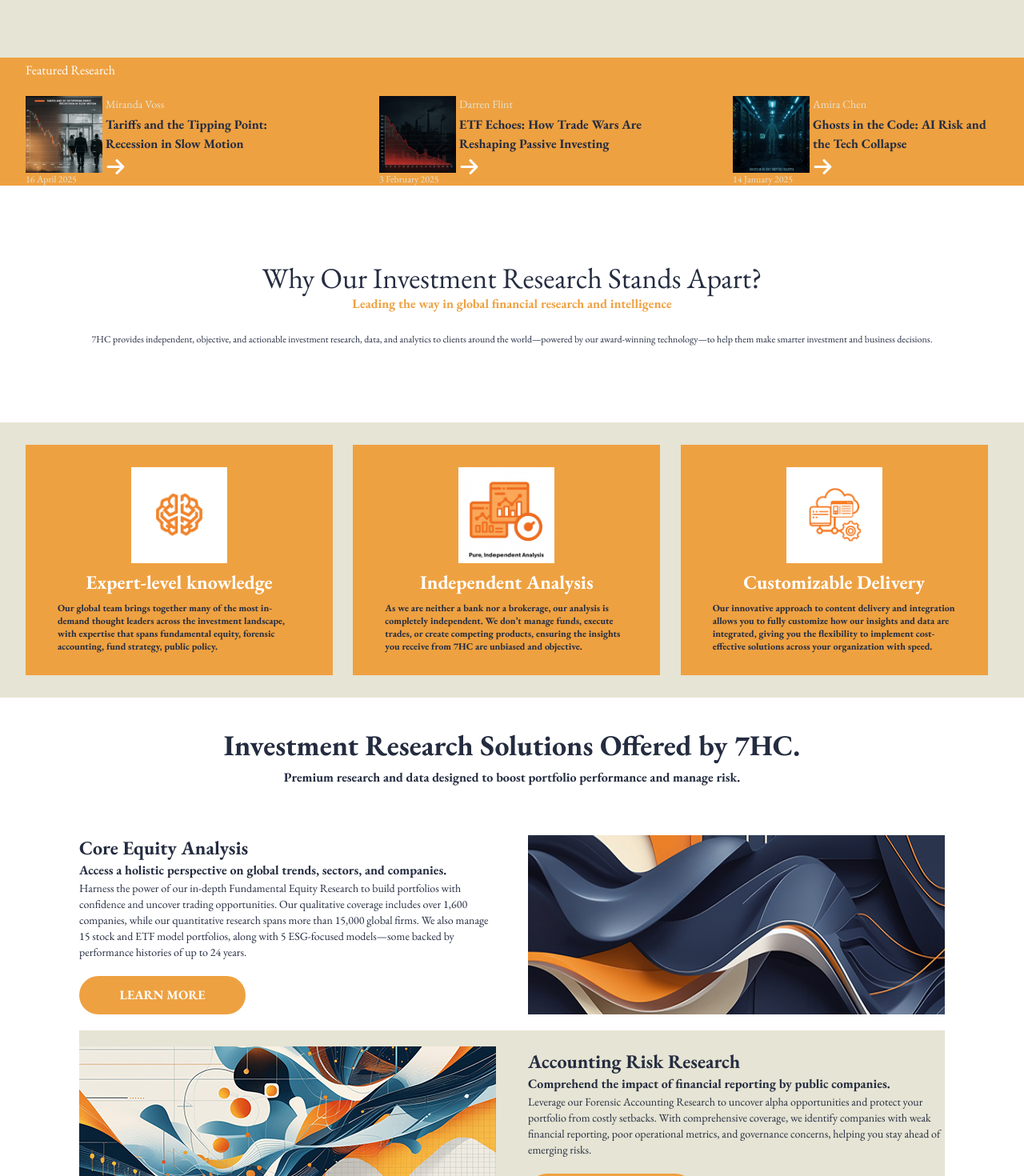
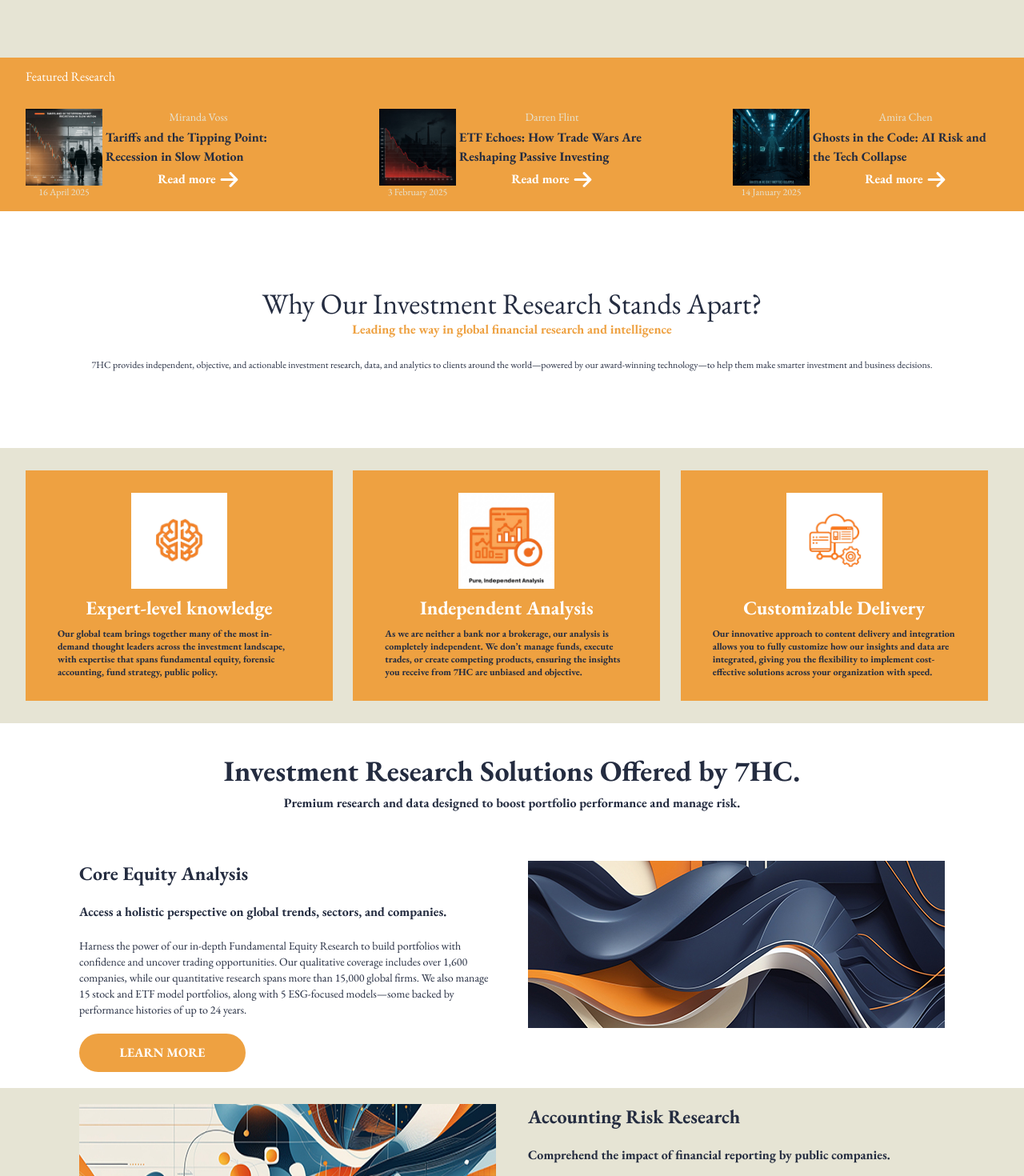
Before and after one commit to Nousquantech/sevenhudsoncapital, a Next.js app: page / in a window 1280 px wide. Shown: the part 520-1990 px from the top of the page at 80% size. Built offline with nearby package versions, Linux system fonts and the light colour scheme.

Commit message:
mobile view end

```diff
--- a/app/components/BottomMenu.tsx
+++ b/app/components/BottomMenu.tsx
@@ -41,7 +41,7 @@ const MenuItems = [
 ];
 const BottomMenu = () => {
   return (
-    <div className="grid grid-cols-4 gap-3 justify-center py-6">
+    <div className="grid grid-cols-1 lg:grid-cols-4 gap-3 justify-center py-6">
       {MenuItems.map((item) => (
         <div key={item.title} className="mb-1">
           <h3 className="text-xl font-bold text-white mb-2">{item.title}</h3>
--- a/app/components/CardFive.tsx
+++ b/app/components/CardFive.tsx
@@ -24,8 +24,8 @@ const CardFive = ({
   return (
     <>
       {type === "left" ? (
-        <Container bgColor="bg-bg-bage">
-          <div className="flex flex-row justify-center my-5 gap-10">
+        <div className="bg-bg-bage w-full">
+          <div className="flex flex-col lg:flex-row justify-center my-5 gap-10 mx-8 lg:mx-0">
             <Image
               src={icn}
               alt="icon"
@@ -33,10 +33,14 @@ const CardFive = ({
               height={209}
               objectFit="cover"
             />
-            <div className="flex flex-col justify-center items-start gap-5 max-w-[521px]">
-              <div>
-                <div className="text-navi font-bold text-2xl">{title}</div>
-                <div className="text-navi font-bold text-base">{subtitle}</div>
+            <div className="flex flex-col justify-center items-center lg:items-start  gap-5 max-w-[521px]">
+              <div className="flex flex-col gap-5">
+                <div className="text-navi font-bold text-2xl text-center lg:text-left">
+                  {title}
+                </div>
+                <div className="text-navi font-bold text-base text-center lg:text-left">
+                  {subtitle}
+                </div>
                 <div className="text-navi text-sm">{mainText}</div>
               </div>
               <Link
@@ -47,14 +51,27 @@ const CardFive = ({
               </Link>
             </div>
           </div>
-        </Container>
+        </div>
       ) : (
-        <Container bgColor="bg-white">
-          <div className="flex flex-row justify-center my-5 gap-10">
-            <div className="flex flex-col justify-center items-start gap-5 max-w-[521px]">
-              <div>
-                <div className="text-navi font-bold text-2xl">{title}</div>
-                <div className="text-navi font-bold text-base">{subtitle}</div>
+        <div className="bg-white">
+          <div className="flex flex-col lg:flex-row justify-center my-5 gap-10 mx-8 lg:mx-0">
+            <div className="lg:hidden ">
+              <Image
+                src={icn}
+                alt="icon"
+                width={521}
+                height={209}
+                objectFit="cover"
+              />
+            </div>
+            <div className="flex flex-col justify-center items-center lg:items-start gap-5 max-w-[521px]">
+              <div className="flex flex-col gap-5">
+                <div className="text-navi font-bold text-2xl text-center lg:text-left">
+                  {title}
+                </div>
+                <div className="text-navi font-bold text-base text-center lg:text-left">
+                  {subtitle}
+                </div>
                 <div className="text-navi text-sm">{mainText}</div>
               </div>
               <Link
@@ -64,6 +81,7 @@ const CardFive = ({
                 <div className="text-white font-bold text-base">LEARN MORE</div>
               </Link>
             </div>
+            <div className="hidden lg:block">
               <Image
                 src={icn}
                 alt="icon"
@@ -72,7 +90,8 @@ const CardFive = ({
                 objectFit="cover"
               />
             </div>
-        </Container>
+          </div>
+        </div>
       )}
     </>
   );
--- a/app/components/Copyrights.tsx
+++ b/app/components/Copyrights.tsx
@@ -5,11 +5,11 @@ import { FaLinkedin, FaYoutube } from "react-icons/fa";
 const Copyrights = () => {
   const currentYear = new Date().getFullYear();
   return (
-    <div className="flex flex-row justify-center gap-10 text-white">
-      <div className="text-xl">
+    <div className="flex flex-col-reverse lg:flex-row items-center justify-center gap-5 lg:gap-10 text-white">
+      <div className="text-base lg:text-xl">
         &copy; Copyright {currentYear}, 7HC. All Right Reserved
       </div>
-      <Link href="/" className="text-xl">
+      <Link href="/" className="text-base lg:text-xl">
         Privacy Policy
       </Link>
       <div className="flex flex-row gap-4 items-center">
--- a/app/components/Research.tsx
+++ b/app/components/Research.tsx
@@ -13,17 +13,23 @@ interface ResearchProps {
 const Research = ({ photo, date, author, mainText }: ResearchProps) => {
   return (
     <Link href="/">
-      <div className="flex flex-row gap-1 h-fit">
-        <div className="flex flex-col justify-start">
+      <div className="flex lg:flex-row flex-col gap-1 h-fit">
+        <div className="flex flex-col items-center lg:justify-start">
           <Image src={photo} alt="research" width={96} height={96} />
-          <span className="text-xs text-data-text">{date}</span>
+          <span className="text-xs text-data-text hidden lg:block">{date}</span>
         </div>
-        <div className="flex flex-col justify-start gap-1">
+        {/* TODO: Change cards design */}
+        <div className="flex flex-col items-center lg:justify-start gap-1">
           <div className="text-data-text text-sm">{author}</div>
-          <div className="text-navi max-w-58 font-bold text-base">
+          <div className="text-navi max-w-58 font-bold text-base text-center lg:text-left">
             {mainText}
           </div>
-          <FaArrowRight style={{ width: "25", height: "25" }} color="white" />
+          <div className=" flex flex-row gap-1">
+            <span className="text-white max-w-58 font-bold text-base text-center lg:text-left">
+              Read more
+            </span>
+            <FaArrowRight style={{ width: "25", height: "25" }} color="white" />
+          </div>
         </div>
       </div>
     </Link>
--- a/app/sections/Footer.tsx
+++ b/app/sections/Footer.tsx
@@ -3,10 +3,11 @@ import { Container, Copyrights, BottomMenu, Logo } from "@/app/components";
 const Footer = () => {
   return (
     <Container bgColor="bg-main-orange">
-      <div className="flex flex-col gap-5 py-5 lg:px-8">
-        <div className="flex flex-row justify-between">
+      <div className="flex flex-col gap-5 py-5 px-8">
+        <div className="flex flex-col items-center lg:items-start lg:flex-row justify-center lg:justify-between">
           <Logo className="w-32 h-32" type="secondary" />
-          <div className="flex flex-col mx-auto w-full h-full gap-2 py-8">
+
+          <div className="flex flex-col mx-auto w-full h-full gap-2 py-8 lg:block hidden">
             <div className="text-xl text-white font-bold text-right">
               Translating Numbers into Strategy
             </div>
--- a/app/sections/SectionFive.tsx
+++ b/app/sections/SectionFive.tsx
@@ -4,9 +4,10 @@ import Container from "../components/Container";
 
 const SectionFive = () => {
   return (
-    <Container bgColor="bg-white">
-      <div className=" flex flex-col justify-center items-center lg:px-8">
-        <div className="flex flex-col justify-center items-center gap-2 py-10 lx:px-44 lg:px-20">
+    <div>
+      <div className=" flex flex-col justify-center items-center ">
+        <div className="bg-white">
+          <div className="flex flex-col justify-center items-center gap-2 py-10 lx:px-44 lg:px-20 px-8">
             <span className="text-navi text-4xl font-bold">
               Investment Research Solutions Offered by 7HC.
             </span>
@@ -14,6 +15,7 @@ const SectionFive = () => {
               Premium research and data designed to boost portfolio performance
               and manage risk.
             </span>
+          </div>
         </div>
 
         <CardFive
@@ -57,7 +59,7 @@ const SectionFive = () => {
           href="/"
         />
       </div>
-    </Container>
+    </div>
   );
 };
 
--- a/app/sections/SectionFour.tsx
+++ b/app/sections/SectionFour.tsx
@@ -5,7 +5,7 @@ import Container from "../components/Container";
 const SectionFour = () => {
   return (
     <Container bgColor="bg-bg-bage">
-      <div className="grid grid-cols-3 justify-center items-center py-7 gap-3 lg:px-8">
+      <div className="grid grid-cols-1 px-8 lg:grid-cols-3 justify-center items-center py-7 gap-3 lg:px-8">
         <CardFour
           pict="/card1.jpg"
           title="Expert-level knowledge"
--- a/app/sections/SectionSix.tsx
+++ b/app/sections/SectionSix.tsx
@@ -5,7 +5,7 @@ import Container from "../components/Container";
 const SectionSix = () => {
   return (
     <Container bgColor="bg-bg-bage">
-      <div className="grid grid-cols-4 gap-3 justify-center py-24 lg:px-8 ">
+      <div className="grid grid-cols-1 lg:grid-cols-4 gap-3 justify-center py-24 px-8 ">
         <CardFour
           pict="/card61.png"
           title="Cloud-Based Solutions"
--- a/app/sections/SectionThree.tsx
+++ b/app/sections/SectionThree.tsx
@@ -4,7 +4,7 @@ import Container from "../components/Container";
 const SectionThree = () => {
   return (
     <Container bgColor="bg-white">
-      <div className="flex flex-col justify-center items-center gap-6 h-full w-full py-24 md:px-8">
+      <div className="flex flex-col justify-center items-center gap-6 h-full w-full py-24 lg:px-8 px-8">
         <div className="h-fit justify-center">
           <div className="text-navi tact-bold text-4xl text-center">
             Why Our Investment Research Stands Apart?
--- a/app/sections/SectionTwo.tsx
+++ b/app/sections/SectionTwo.tsx
@@ -5,11 +5,11 @@ import Container from "../components/Container";
 const SectionTwo = () => {
   return (
     <Container bgColor="bg-main-orange">
-      <div className="flex flex-col md:px-8">
-        <div className=" py-1 justify-right">
-          <span className="text-white">Featured Research</span>
+      <div className="flex flex-col px-8  lg:px-8">
+        <div className=" py-3 justify-right text-center lg:text-left">
+          <span className="text-white ">Featured Research</span>
         </div>
-        <div className="flex flex-row w-full justify-between mt-4">
+        <div className="flex flex-col gap-6 lg:gap-0 lg:flex-row w-full justify-between my-4">
           <Research
             photo="/research1.jpg"
             date="16 April 2025"
```
Also changed, not shown: app/sections/Hero.tsx (+4 -4 lines). Lines whose indentation alone changed are shown as unchanged.
